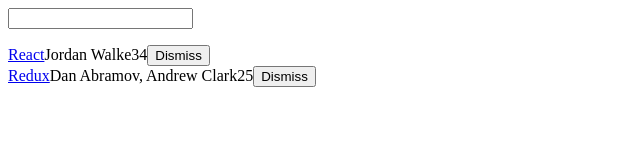
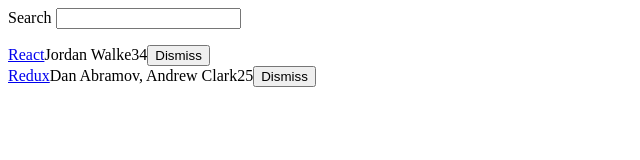
Before and after one commit to edwincorea/hackernews, a React app: page / in a window 1280 px wide. Shown: the top 160 px of the page, without its empty margins (0-640 px from the left). Built offline with nearby package versions, Linux system fonts and the light colour scheme.

Commit message:
Composable Components.

```diff
--- a/src/App.js
+++ b/src/App.js
@@ -54,7 +54,9 @@
 				<Search
 					value={searchTerm}
 					onChange={this.onSearchChange}
-				/>
+				>
+          Search
+				</Search>
 				<Table
 					list={list}
 					pattern={searchTerm}
@@ -67,10 +69,10 @@
 
 class Search extends Component {
 	render() {
-		const { value, onChange } = this.props
+		const { value, onChange, children } = this.props
 		return (
 			<form>
-				<input
+				{children} <input
 					type="text"
 					value={value}
 					onChange={onChange}
@@ -96,8 +98,9 @@
 						<span>
 							<button
 								onClick={() => onDismiss(item.objectID)}
-								type="button">
-								Dismiss
+								type="button"
+							>
+                Dismiss
 							</button>
 						</span>
 					</div>
```
